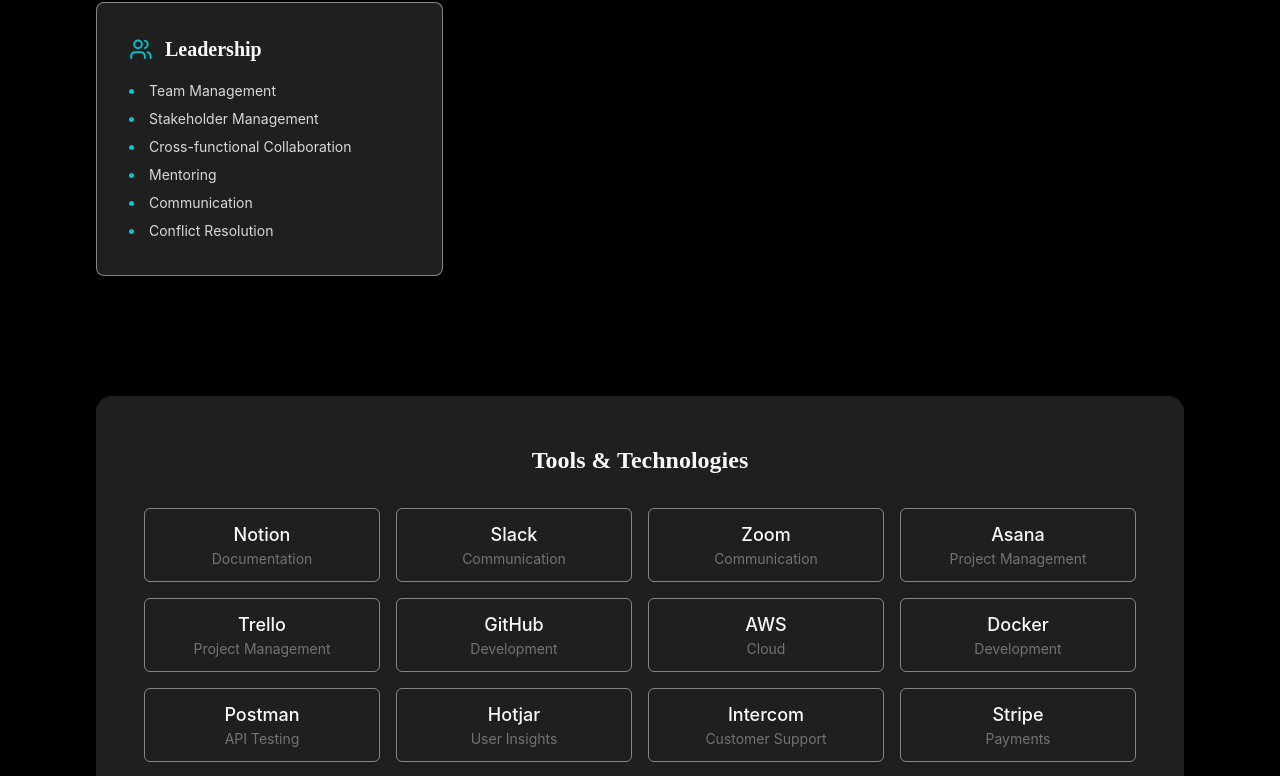
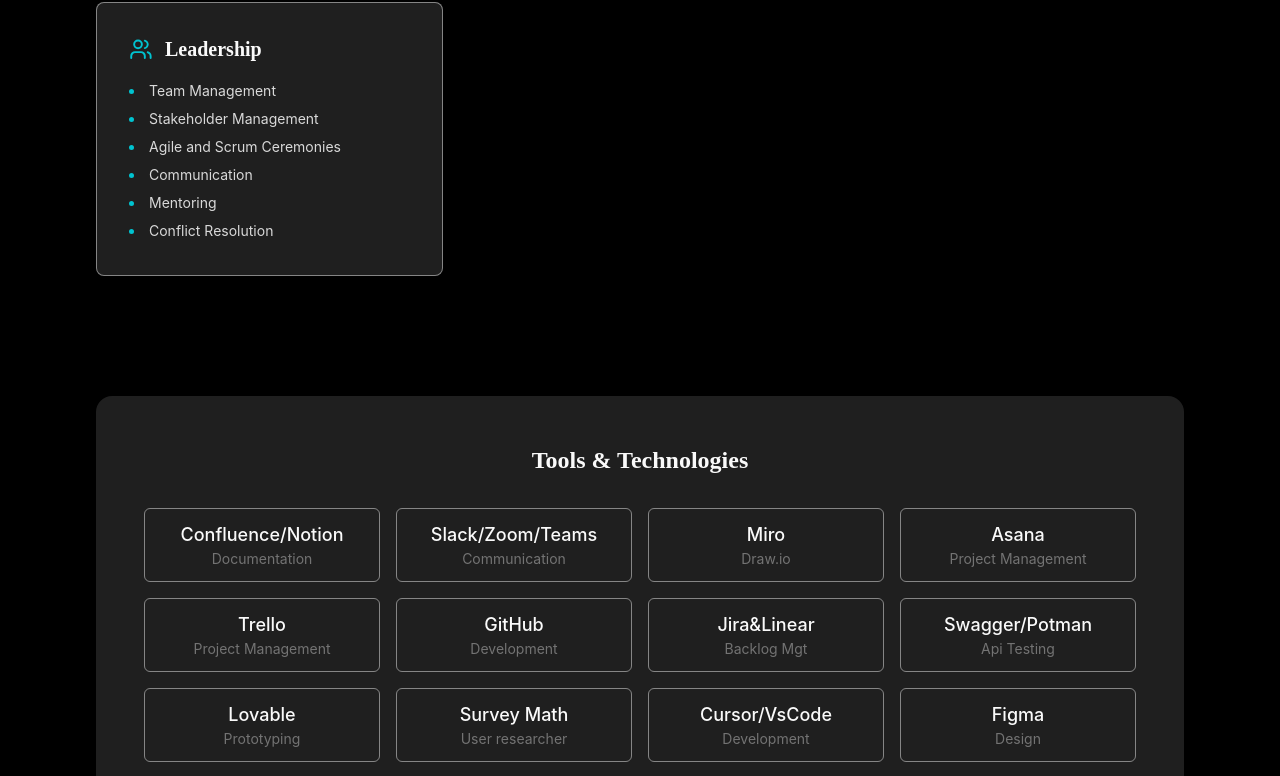
Before and after one commit to MOYIN-21/Portfolio-Website, a React (Vite) app: page /skills in a window 1280 px wide. Shown: the part 738-1514 px from the top of the page. Built offline with nearby package versions, Linux system fonts and the light colour scheme.

Commit message:
Removed node_modules and added gitignore

```diff
--- a/src/components/HomeSections/HomeAbout.jsx
+++ b/src/components/HomeSections/HomeAbout.jsx
@@ -39,7 +39,7 @@
   ];
 
   return (
-    <section id="homeabout" className="min-h-screen px-4 md:px-16 lg:px-24 xl:px-72 2xl:72 flex flex-col items-center">
+    <section id="homeabout" className="px-4 md:px-16 lg:px-24 xl:px-72 2xl:72 flex flex-col items-center">
       <hr className="w-24 border-3 border-[#009999] rounded mx-auto mt-4" />
 
       <p className="font-medium text-2xl lg:text-4xl playfair-text-semantic-heading2 md:text-5xl leading-12 tracking-normal text-center text-[#FAFAFA] mt-4">
@@ -63,7 +63,7 @@
         ))}
       </div>
 
-      <div className="flex flex-col items-center mt-10 bg-[#1F1F1F] w-full max-w-5xl px-6 md:px-12 py-12 rounded-2xl text-center">
+      {/* <div className="flex flex-col items-center mt-10 bg-[#1F1F1F] w-full max-w-5xl px-6 md:px-12 py-12 rounded-2xl text-center">
         <div className="text-[#FAFAFA] text-semantic-blockquote text-xl leading-8">
           "Great products aren't just built—they're crafted with intention, empathy, and <br />
           an unwavering commitment to solving real human problems."
@@ -75,9 +75,9 @@
           <div>100M+</div>
           <div>15+</div>
         </div>
-      </div>
+      </div> */}
 
-      <div className="flex flex-col justify-start mt-10 bg-[#1F1F1F] border border-[#EBEBEB80] w-full max-w-5xl px-6 md:px-8 py-10 rounded-2xl">
+      {/* <div className="flex flex-col justify-start mt-10 bg-[#1F1F1F] border border-[#EBEBEB80] w-full max-w-5xl px-6 md:px-8 py-10 rounded-2xl">
         <div className="flex items-center gap-3">
           <img src={Love} alt="Impact" className="w-6 h-6" />
           <p className="Text-playfair-display-semiBold text-xl leading-7 text-[#FAFAFA] tracking-normal">
@@ -95,7 +95,7 @@
             </div>
           ))}
         </div>
-      </div>
+      </div> */}
     </section>
   );
 };
--- a/src/components/HomeSections/HomeContact.jsx
+++ b/src/components/HomeSections/HomeContact.jsx
@@ -141,7 +141,7 @@
               <span className='flex flex-row gap-3 items-start mt-2'>
                 <img src={Location} alt="Location" className="w-5 h-5 md:w-6 md:h-6 mt-1" />
                 <p className='text-[#D9D9D9] text-inter-regular text-sm md:text-base leading-6'>
-                  Based in Lagos, Nigeria, CA • Open to remote opportunities
+                  Based in Lagos, Nigeria • Open to remote opportunities
                 </p>
               </span>
             </div>
--- a/src/components/HomeSections/HomeSkills.jsx
+++ b/src/components/HomeSections/HomeSkills.jsx
@@ -25,17 +25,17 @@
   {
     icon: Analytics,
     title: "Analytics & Data",
-    items: ["Google Analytics", "Mixpanel", "Amplitude", "Tableau", "SQL", "A/B Testing"],
+    items: ["Google Analytics", "Mixpanel", "Amplitude", "Posthug", "SQL", "A/B Testing"],
   },
   {
     icon: Design,
     title: "Design & UX",
-    items: ["Figma", "Sketch", "User Research", "Wireframing", "Prototyping", "Design System"],
+    items: ["Figma", "Google stitch", "User Research", "Wireframing", "Prototyping", "Design System"],
   },
   {
     icon: Technical,
     title: "Technical",
-    items: ["HTML/CSS", "Javascript", "Python", "API Design", "Agile/Scrum", "JIRA"],
+    items: ["React/HTML/CSS", "Java/Phyton/Javascript","Third Party Integration", "API Testing", "Vibe Coding/Prompt Engineering", "AI & Automation"],
   },
   {
     icon: Leadership,
@@ -43,9 +43,9 @@
     items: [
       "Team Management",
       "Stakeholder Management",
-      "Cross-functional Collaboration",
+      "Agile and Scrum Ceremonies",
+            "Communication",
       "Mentoring",
-      "Communication",
       "Conflict Resolution",
     ],
   },
@@ -73,17 +73,24 @@
 ];
 
 const tools = [
-  { name: "Notion", category: "Documentation" },
-  { name: "Slack", category: "Communication" },
-  { name: "Zoom", category: "Communication" },
+    { name: "Confluence/Notion", category: "Documentation" },
+  { name: "Slack/Zoom/Teams", category: "Communication" },
+  { name: "Miro", category: "Draw.io" },
   { name: "Asana", category: "Project Management" },
   { name: "Trello", category: "Project Management" },
   { name: "GitHub", category: "Development" },
-  { name: "AWS", category: "Cloud" },
-  { name: "Docker", category: "Development" },
+    { name: "Jira&Linear", category: "Backlog Mgt" },
+  { name: "Swagger/Potman", category: "Api Testing" },
+  { name: "Lovable", category: "Prototyping" },
+  { name: "Survey Math", category: "User researcher" },
+  { name: "Cursor/VsCode", category: "Development" },
+  { name: "Figma", category: "Design" },
+    { name: "Survey Math", category: "User Research" },
+  // { name: "AWS", category: "Cloud" },
+  // { name: "Docker", category: "Development" },
   { name: "Postman", category: "API Testing" },
   { name: "Hotjar", category: "User Insights" },
-  { name: "Intercom", category: "Customer Support" },
+  // { name: "Intercom", category: "Customer Support" },
   { name: "Stripe", category: "Payments" },
 ];
 
--- a/src/components/NavBar.jsx
+++ b/src/components/NavBar.jsx
@@ -15,7 +15,7 @@
     { path: "/about", label: "About" },
     { path: "/projects", label: "Projects" },
     { path: "/skills", label: "Skills" },
-    { path: "/blog", label: "Blog" },
+    // { path: "/blog", label: "Blog" },
     { path: "/contact", label: "Contact" },
   ];
 
--- a/src/components/Sections/Contact.jsx
+++ b/src/components/Sections/Contact.jsx
@@ -228,7 +228,7 @@
               <img src={Location} alt="location" className="w-6 h-6" />
               <h3 className=" text-[#FAFAFA] text-xl leading-7 playfair-text-semantic-heading3">Location & Availability</h3>
             </div>
-            <p className="text-sm text-[#D9D9D9] leading-6 text-inter-medium">Based in San Francisco, CA</p>
+            <p className="text-sm text-[#D9D9D9] leading-6 text-inter-medium">Based in Lagos, Nigeria</p>
             <div className="flex justify-between text-sm text-[#FAFAFA]">
               <div className="space-y-3 text-inter-medium text-[14px] leading-5">
                 <p>Monday - Friday</p>
@@ -240,7 +240,7 @@
                 <p>9:00 AM - 6:00 PM PST</p>
                 <p>Limited availability</p>
                 <p>Within 24 hours</p>
-                <p>Pacific Standard Time (PST)</p>
+                <p>Greenwich Mean Time (GMT +1)</p>
               </div>
             </div>
           </div>
--- a/src/components/Sections/Skills.jsx
+++ b/src/components/Sections/Skills.jsx
@@ -27,22 +27,21 @@
   {
     icon: Analytics,
     title: "Analytics & Data",
-    items: ["Google Analytics", "Mixpanel", "Amplitude", "Tableau", "SQL", "A/B Testing"],
+    items: ["Google Analytics", "Mixpanel", "Amplitude", "Posthug", "SQL", "A/B Testing"],
   },
   {
     icon: Technical,
     title: "Technical",
-    items: ["HTML/CSS", "Javascript", "Python", "API Design", "Agile/Scrum", "JIRA"],
-  },
+  items: ["React/HTML/CSS", "Java/Phyton/Javascript","Third Party Integration", "API Testing", "Vibe Coding/Prompt Engineering", "AI & Automation"],  },
   {
     icon: Leadership,
     title: "Leadership",
-    items: [
+     items: [
       "Team Management",
       "Stakeholder Management",
-      "Cross-functional Collaboration",
+      "Agile and Scrum Ceremonies",
+            "Communication",
       "Mentoring",
-      "Communication",
       "Conflict Resolution",
     ],
   },
@@ -58,17 +57,24 @@
 ];
 
 const tools = [
-  { name: "Notion", category: "Documentation" },
-  { name: "Slack", category: "Communication" },
-  { name: "Zoom", category: "Communication" },
+  { name: "Confluence/Notion", category: "Documentation" },
+  { name: "Slack/Zoom/Teams", category: "Communication" },
+  { name: "Miro", category: "Draw.io" },
   { name: "Asana", category: "Project Management" },
   { name: "Trello", category: "Project Management" },
   { name: "GitHub", category: "Development" },
-  { name: "AWS", category: "Cloud" },
-  { name: "Docker", category: "Development" },
+    { name: "Jira&Linear", category: "Backlog Mgt" },
+  { name: "Swagger/Potman", category: "Api Testing" },
+  { name: "Lovable", category: "Prototyping" },
+  { name: "Survey Math", category: "User researcher" },
+  { name: "Cursor/VsCode", category: "Development" },
+  { name: "Figma", category: "Design" },
+    { name: "Survey Math", category: "User Research" },
+  // { name: "AWS", category: "Cloud" },
+  // { name: "Docker", category: "Development" },
   { name: "Postman", category: "API Testing" },
   { name: "Hotjar", category: "User Insights" },
-  { name: "Intercom", category: "Customer Support" },
+  // { name: "Intercom", category: "Customer Support" },
   { name: "Stripe", category: "Payments" },
 ];
 
```
Also changed, not shown: src/components/HomeSections/HomeHero.jsx (+14 -11 lines), 2 other files (tests, documents, lock files or other folders).
